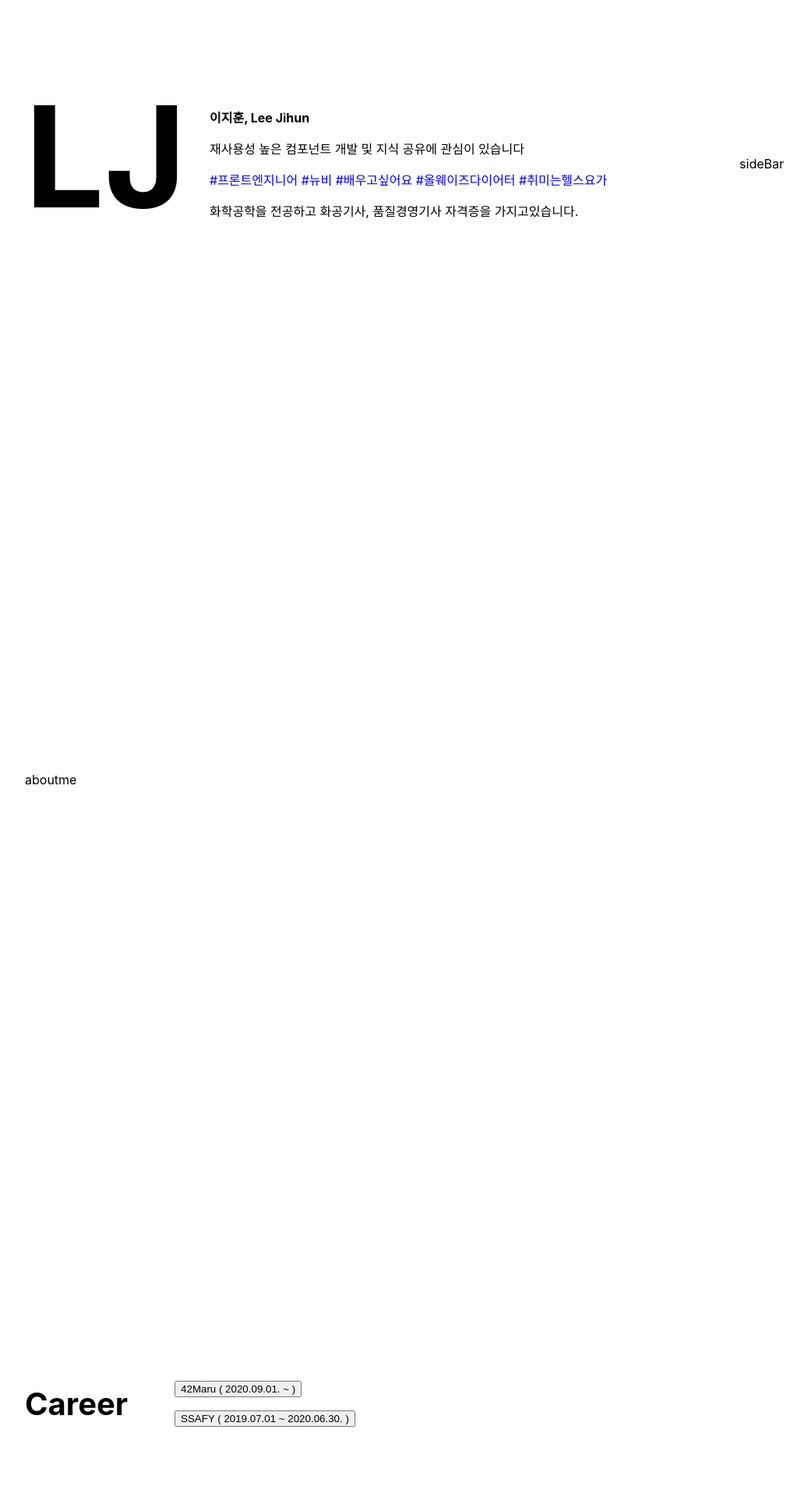
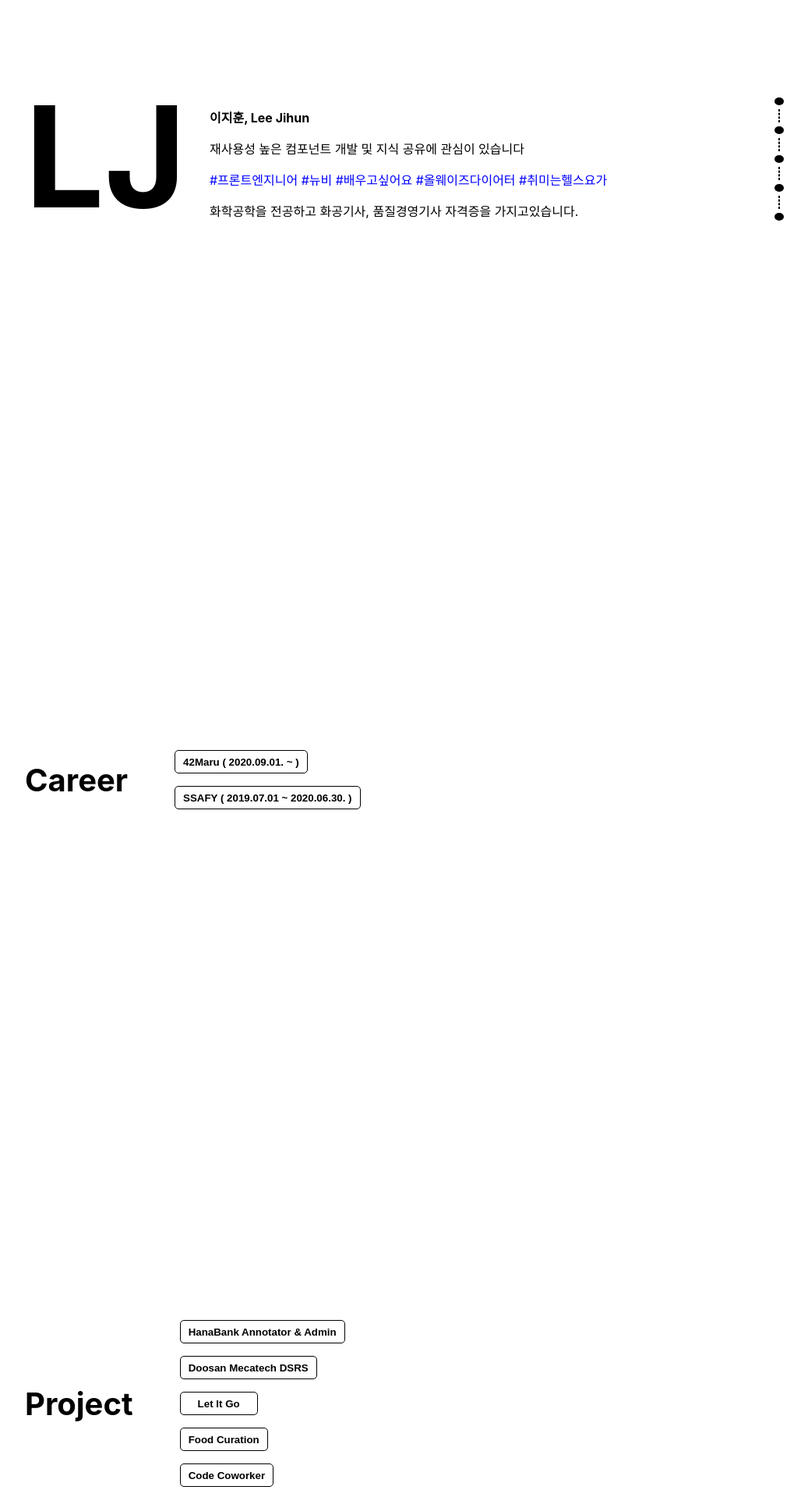
Before and after one commit to monolabsteam/Recruit, a React (Create React App) app in the folder FE/code/ciiuy78@gmail.com/resume/: page / in a window 1280 px wide. Shown: the part 200-2120 px from the top of the page at 78% size, without its empty margins (224-1261 px from the left). Built offline with nearby package versions, Linux system fonts and the light colour scheme.

Commit message:
feat : add sidebar with style & add common btn style

```diff
--- a/FE/code/ciiuy78@gmail.com/resume/src/App.tsx
+++ b/FE/code/ciiuy78@gmail.com/resume/src/App.tsx
@@ -1,6 +1,6 @@
 import React from "react";
 import Main from "src/views/Main";
-import AboutMe from "src/views/AboutMe";
+import Interest from "src/views/Interest";
 import Career from "src/views/Career";
 import Project from "src/views/Project";
 import Stack from "src/views/Stack";
@@ -13,10 +13,10 @@ const App: React.FC = () => {
   return (
     <WrapperMainStyle>
       <Main />
-      <AboutMe />
       <Career />
       <Project />
       <Stack />
+      <Interest />
       <SideBar />
     </WrapperMainStyle>
   );
--- a/FE/code/ciiuy78@gmail.com/resume/src/components/Accrodion.tsx
+++ b/FE/code/ciiuy78@gmail.com/resume/src/components/Accrodion.tsx
@@ -1,4 +1,5 @@
 import React, { useRef, useState } from "react";
+import { ButtonStyle } from "src/styles/Common";
 import { styled } from "@stitches/react";
 
 const AccordionDivStyle = styled("div", {
@@ -43,9 +44,9 @@ const Accordion: React.FC<IArchordionProps> = (props) => {
 
   return (
     <AccordionDivStyle size={size}>
-      <button type="button" onClick={onClickArcordionBtn}>
+      <ButtonStyle type="button" onClick={onClickArcordionBtn}>
         {accordionTitle}
-      </button>
+      </ButtonStyle>
       <div
         className={`accordion-list ${isShow ? "visible" : "invisible"}`}
         ref={arcordionListRef}
--- a/FE/code/ciiuy78@gmail.com/resume/src/components/SideBar.tsx
+++ b/FE/code/ciiuy78@gmail.com/resume/src/components/SideBar.tsx
@@ -1,14 +1,98 @@
-import React from "react";
+import React, { useState } from "react";
 import { styled } from "@stitches/react";
 
 const AsideStyle = styled("aside", {
   position: "fixed",
-  top: "50%",
+  top: "calc(50% - 80px)",
   right: "50px",
+  display: "flex",
+  flexDirection: "column",
+  alignItems: "flex-end",
+
+  "& .sidebar-inner-wrapper": {
+    display: "flex",
+    alignItems: "center",
+    height: "20px",
+  },
+  "& .sidebar-target": {
+    fontSize: "12px",
+    marginRight: "10px",
+    cursor: "pointer",
+  },
+  "& .visible": {
+    display: "block",
+  },
+  "& .invisible": {
+    display: "none",
+  },
+  "& button": {
+    width: "10px",
+    height: "10px",
+    borderRadius: "50%",
+    border: "none",
+    backgroundColor: "black",
+    cursor: "pointer",
+  },
+  "& .sidebar-line": {
+    height: "15px",
+    border: "1px dashed",
+    marginRight: "5px",
+  },
 });
 
+const ScrollTargets: string[] = [
+  "main",
+  "career",
+  "project",
+  "stack",
+  "interest",
+];
+
 const SideBar: React.FC = () => {
-  return <AsideStyle>sideBar</AsideStyle>;
+  const [isShowTarget, setIsShowTarget] = useState<boolean>(false);
+
+  const onClickGoTo = (target: String) => {
+    const targetEl = document.getElementById(`${target}`);
+    if (targetEl) {
+      targetEl.scrollIntoView({ behavior: "smooth", block: "start" });
+    }
+  };
+
+  const onMouseOverSideBar = (e: React.MouseEvent<HTMLElement>) => {
+    e.preventDefault();
+    setIsShowTarget(true);
+  };
+
+  const onMouseLeaveSideBar = (e: React.MouseEvent<HTMLElement>) => {
+    e.preventDefault();
+    setIsShowTarget(false);
+  };
+
+  return (
+    <AsideStyle
+      onMouseOver={onMouseOverSideBar}
+      onMouseLeave={onMouseLeaveSideBar}
+    >
+      {ScrollTargets.map((target, idx) => (
+        <React.Fragment key={`${target}`}>
+          <div className="sidebar-inner-wrapper">
+            <div
+              className={`sidebar-target ${
+                isShowTarget ? "visible" : "invisible"
+              }`}
+              onClick={() => onClickGoTo(target)}
+            >
+              {target.toUpperCase()}
+            </div>
+            <button type="button" onClick={() => onClickGoTo(target)}></button>
+          </div>
+          {idx !== ScrollTargets.length - 1 && (
+            <div className="sidebar-line"></div>
+          )}
+        </React.Fragment>
+      ))}
+    </AsideStyle>
+  );
 };
 
 export default SideBar;
--- a/FE/code/ciiuy78@gmail.com/resume/src/styles/Common.ts
+++ b/FE/code/ciiuy78@gmail.com/resume/src/styles/Common.ts
@@ -8,4 +8,23 @@ const SectionStyle = styled("section", {
   margin: "0 20vw",
 });
 
-export { SectionStyle };
+const ButtonStyle = styled("button", {
+  display: "flex",
+  justifyContent: "center",
+  alignItems: "center",
+  backgroundColor: "white",
+  border: "1px solid black",
+  borderRadius: "5px",
+  minWidth: "100px",
+  height: "30px",
+  padding: "5px 10px",
+  fontWeight: "bold",
+  cursor: "pointer",
+
+  "&:hover": {
+    color: "white",
+    backgroundColor: "black",
+  },
+});
+
+export { SectionStyle, ButtonStyle };
--- a/FE/code/ciiuy78@gmail.com/resume/src/views/AboutMe.tsx
+++ /dev/null
@@ -1,8 +0,0 @@
-import React from "react";
-import { SectionStyle } from "src/styles/Common";
-
-const AboutMe: React.FC = () => {
-  return <SectionStyle>aboutme</SectionStyle>;
-};
-
-export default AboutMe;
--- a/FE/code/ciiuy78@gmail.com/resume/src/views/Career.tsx
+++ b/FE/code/ciiuy78@gmail.com/resume/src/views/Career.tsx
@@ -5,7 +5,7 @@ import { SectionStyle } from "src/styles/Common";
 
 const Career: React.FC = () => {
   return (
-    <SectionStyle>
+    <SectionStyle id="career">
       <Header>Career</Header>
       <article>
         <ul>
--- /dev/null
+++ b/FE/code/ciiuy78@gmail.com/resume/src/views/Interest.tsx
@@ -0,0 +1,13 @@
+import React from "react";
+import Header from "src/components/Header";
+import { SectionStyle } from "src/styles/Common";
+
+const Interest: React.FC = () => {
+  return (
+    <SectionStyle id="interest">
+      <Header>Interest</Header>
+    </SectionStyle>
+  );
+};
+
+export default Interest;
--- a/FE/code/ciiuy78@gmail.com/resume/src/views/Main.tsx
+++ b/FE/code/ciiuy78@gmail.com/resume/src/views/Main.tsx
@@ -42,7 +42,7 @@ const DescArticleStyle = styled("article", {
 
 const Main: React.FC = () => {
   return (
-    <SectionStyle>
+    <SectionStyle id="main">
       <MainDivStyle>
         <IntroAsideStyle>
           <h1>LJ</h1>
--- a/FE/code/ciiuy78@gmail.com/resume/src/views/Project.tsx
+++ b/FE/code/ciiuy78@gmail.com/resume/src/views/Project.tsx
@@ -3,7 +3,7 @@ import Modal from "src/components/modal";
 import Header from "src/components/Header";
 import { TModalTarget, IProjectKeys } from "src/model/modal";
 import { DataSet } from "src/data/Project";
-import { SectionStyle } from "src/styles/Common";
+import { SectionStyle, ButtonStyle } from "src/styles/Common";
 import { styled } from "@stitches/react";
 
 const ButtonWrapperDivStyle = styled("div", {
@@ -38,42 +38,42 @@ const Project: React.FC = () => {
   };
 
   return (
-    <SectionStyle>
+    <SectionStyle id="project">
       <Header>Project</Header>
       <article>
         <ul>
           <ButtonWrapperDivStyle>
-            <button type="button" onClick={() => onClickModalOpen("Hana")}>
-              Hana
-            </button>
+            <ButtonStyle type="button" onClick={() => onClickModalOpen("Hana")}>
+              {"HanaBank Annotator & Admin"}
+            </ButtonStyle>
           </ButtonWrapperDivStyle>
         </ul>
         <ul>
           <ButtonWrapperDivStyle>
-            <button type="button" onClick={() => onClickModalOpen("DSRS")}>
-              Doosan
-            </button>
+            <ButtonStyle type="button" onClick={() => onClickModalOpen("DSRS")}>
+              {"Doosan Mecatech DSRS"}
+            </ButtonStyle>
           </ButtonWrapperDivStyle>
         </ul>
         <ul>
           <ButtonWrapperDivStyle>
-            <button type="button" onClick={() => onClickModalOpen("LIG")}>
-              Let It Go
-            </button>{" "}
+            <ButtonStyle type="button" onClick={() => onClickModalOpen("LIG")}>
+              {"Let It Go"}
+            </ButtonStyle>
           </ButtonWrapperDivStyle>
         </ul>
         <ul>
           <ButtonWrapperDivStyle>
-            <button type="button" onClick={() => onClickModalOpen("FC")}>
-              Food Curation
-            </button>{" "}
+            <ButtonStyle type="button" onClick={() => onClickModalOpen("FC")}>
+              {"Food Curation"}
+            </ButtonStyle>
           </ButtonWrapperDivStyle>
         </ul>
         <ul>
           <ButtonWrapperDivStyle>
-            <button type="button" onClick={() => onClickModalOpen("CC")}>
-              Code Coworker
-            </button>{" "}
+            <ButtonStyle type="button" onClick={() => onClickModalOpen("CC")}>
+              {"Code Coworker"}
+            </ButtonStyle>
           </ButtonWrapperDivStyle>
         </ul>
       </article>
--- a/FE/code/ciiuy78@gmail.com/resume/src/views/Stack.tsx
+++ b/FE/code/ciiuy78@gmail.com/resume/src/views/Stack.tsx
@@ -38,7 +38,7 @@ const StackDivStyle = styled("div", {
 
 const Stack: React.FC = () => {
   return (
-    <SectionStyle>
+    <SectionStyle id="stack">
       <Header>Stack</Header>
       <article>
         {StackData.map((stack) => (
```
